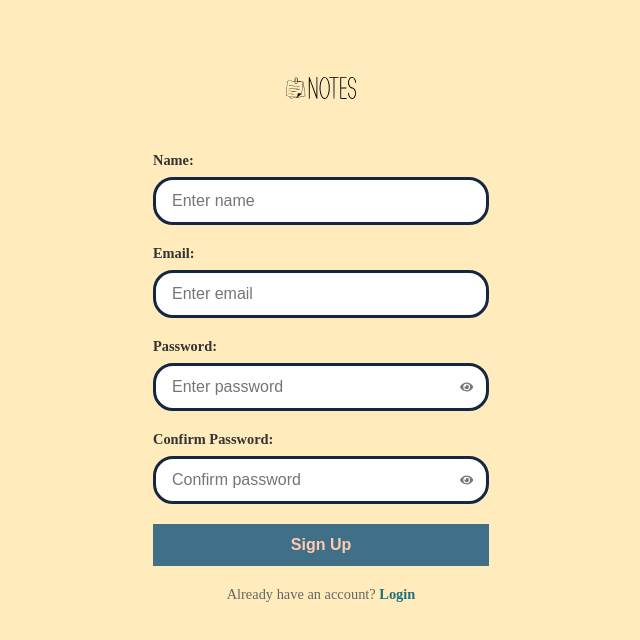
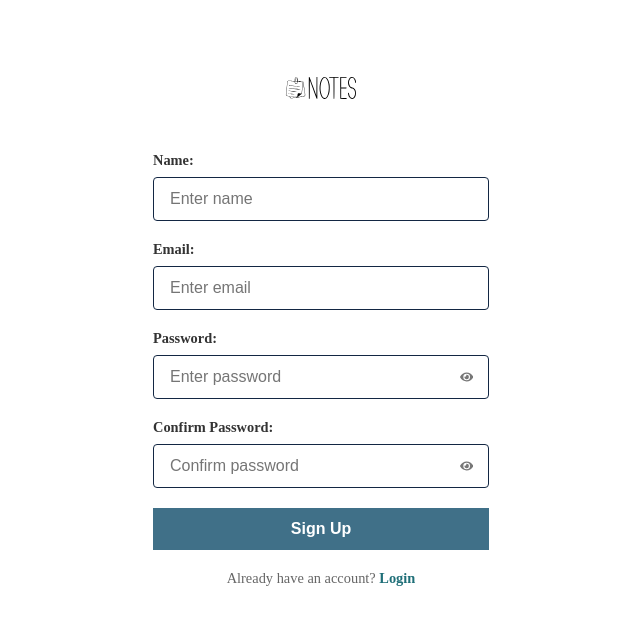
Before and after one commit to AlaeBara/Sharing_Notepad, a React (Create React App) app in the folder Front-end/: page /sign-up in a window 1280 px wide. Shown: the top 640 px of the page, without its empty margins (319-959 px from the left). Built offline with nearby package versions, Linux system fonts and the light colour scheme.

Commit message:
Final Front

```diff
--- a/Front-end/src/components/Header.module.css
+++ b/Front-end/src/components/Header.module.css
@@ -51,7 +51,7 @@
   padding: 0.6rem 1.2rem;
   font-size: 1rem;
   font-weight: 600;
-  color:  #ffcab0;
+  color:  white;
   background-color: #407088;
   border: 1px solid  black;
   border-radius: 25px;
--- a/Front-end/src/pages/Home.module.css
+++ b/Front-end/src/pages/Home.module.css
@@ -4,7 +4,7 @@
 
 
 body {
-  background-color: #ffebbb;
+  background-color: white;
   margin: 0;
   padding: 0;
 }
@@ -171,7 +171,7 @@ body {
 .addNote {
   background-color:  #407088;
   font: bold;
-  color:  #ffcbcb;;
+  color:  white;
   padding: 0.75rem 1rem;
   border: 1px solid #ffcbcb;
   border-radius: 5px;
--- a/Front-end/src/pages/Login.module.css
+++ b/Front-end/src/pages/Login.module.css
@@ -67,8 +67,8 @@
   border-radius: 4px;
   font-size: 1rem;
   transition: border-color 0.3s ease;
-  border: 3px solid  #132743;
-  border-radius: 20px;
+  border: 1px solid  #132743;
+
 
 }
 
@@ -102,7 +102,7 @@
 
 .loginButton {
   background-color: #407088;
-  color: #ffcab0;
+  color: white;
   padding: 0.75rem 1.5rem;
   border: none;
   font-size: 1rem;
--- a/Front-end/src/pages/SignUp.module.css
+++ b/Front-end/src/pages/SignUp.module.css
@@ -66,8 +66,7 @@
   border-radius: 4px;
   font-size: 1rem;
   transition: border-color 0.3s ease;
-  border: 3px solid  #132743;
-  border-radius: 20px;
+  border: 1px solid  #132743;
 }
 
 .input:focus {
@@ -93,7 +92,7 @@
 
 .signUpButton {
   background-color: #407088;
-  color: #ffcab0;
+  color: white;
   padding: 0.75rem 1.5rem;
   border: none;
   font-size: 1rem;
```
